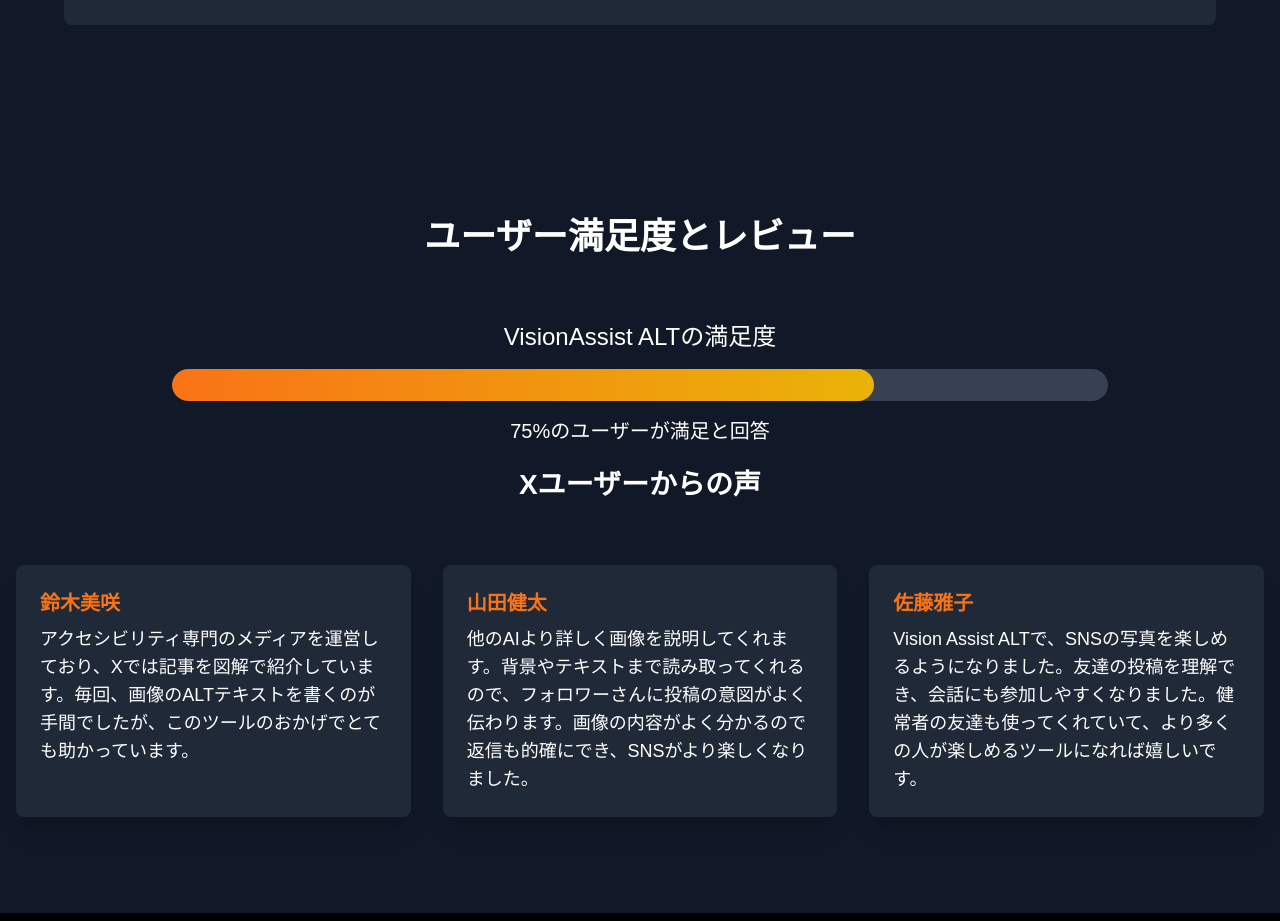
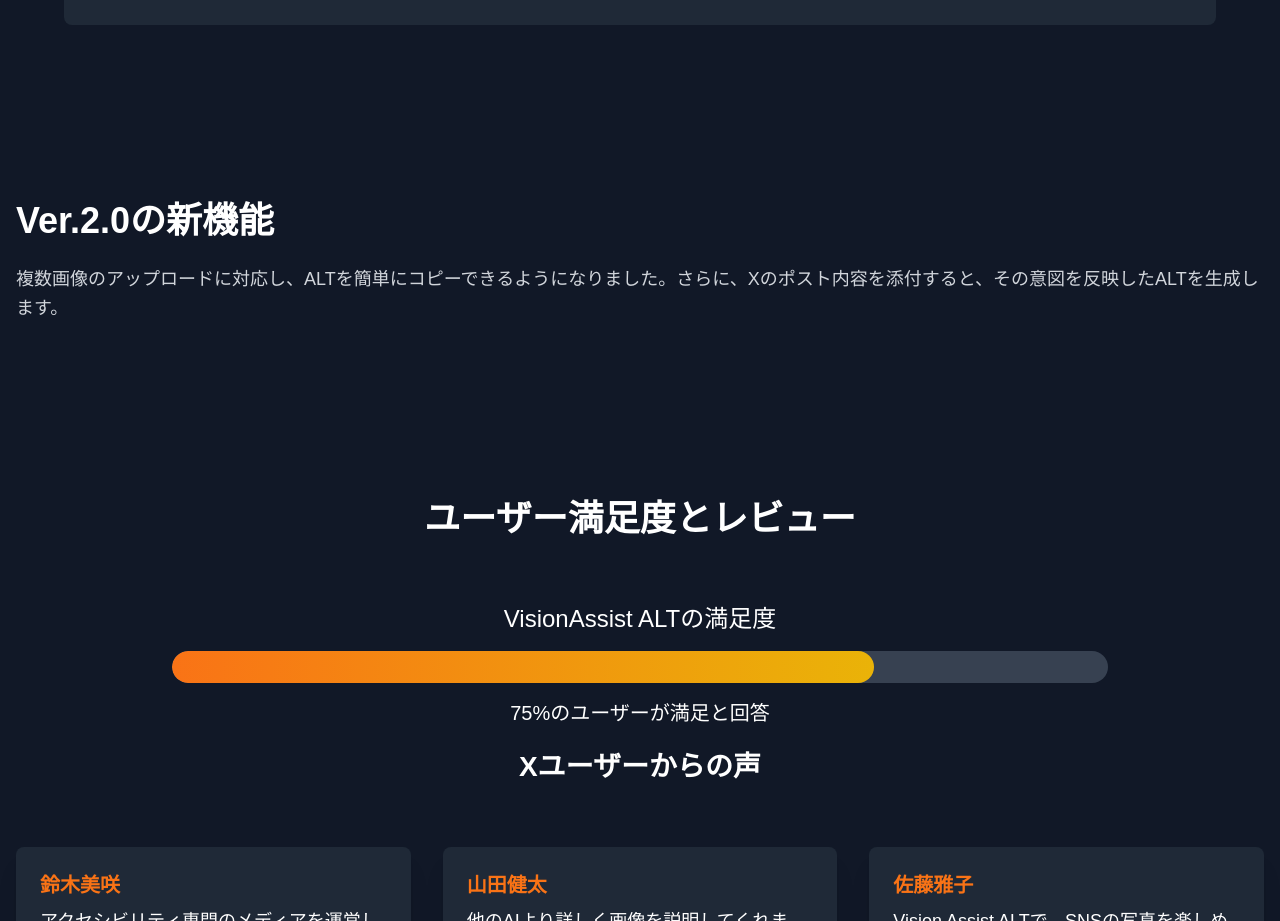
Before and after one commit to Gashin0601/VisionAssistALT-NodeJS, a Next.js app: page / in a window 1280 px wide. Shown: the part 5288-6209 px from the top of the page. Built offline with nearby package versions, Linux system fonts and the light colour scheme.

Commit message:
feat(home): add 'Ver.2.0の新機能' section between UseCases and Reviews with video placeholder

```diff
--- a/src/app/page.tsx
+++ b/src/app/page.tsx
@@ -46,6 +46,17 @@
             <About />
             <HowTo />
             <UseCases />
+            {/* Ver.2.0の新機能 セクション */}
+            <section className="py-20 bg-gray-900 text-white">
+              <div className="container mx-auto px-4">
+                <h2 className="text-3xl md:text-4xl font-bold mb-6">Ver.2.0の新機能</h2>
+                <p className="text-lg text-gray-300 leading-relaxed">
+                  複数画像のアップロードに対応し、ALTを簡単にコピーできるようになりました。さらに、Xのポスト内容を添付すると、その意図を反映したALTを生成します。
+                </p>
+                {/* ここにVer.2.0紹介動画が入ります */}
+                {/* <video src="/videos/xxxx.mp4" controls className="mt-8 w-full rounded-lg" /> */}
+              </div>
+            </section>
             <Reviews />
             <News />
             <Versions />
```
